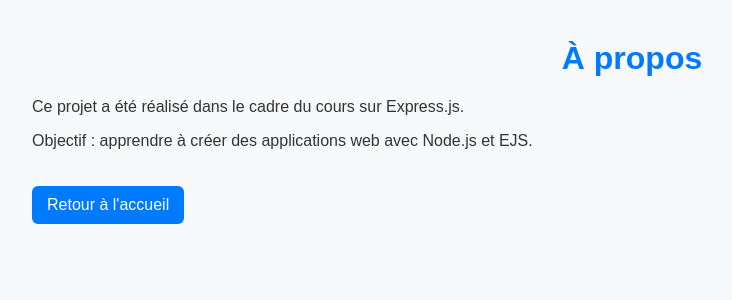
After one commit to mohamedbaklouti103/Mohamed_Baklouti_tp8, a Node server app: page /about in a window 1280 px wide. The commit adds this page. Shown: the top 300 px of the page, without its empty margins (8-740 px from the left). Run offline with Node 20, Linux system fonts and the light colour scheme.

Commit message:
TP6+about+contact

```diff
--- a/TP6/express-demo/server.js
+++ b/TP6/express-demo/server.js
@@ -32,3 +32,11 @@ app.post('/api/tasks', (req, res) => {
 });
 
 app.use(express.static('public'));
+
+app.get('/about', (req, res) => {
+  res.render('about');
+});
+
+app.get('/contact', (req, res) => {
+  res.render('contact');
+});
--- /dev/null
+++ b/TP6/express-demo/views/about.ejs
@@ -0,0 +1,15 @@
+<!DOCTYPE html>
+<html>
+<head>
+  <meta charset="UTF-8">
+  <title>À propos</title>
+  <link rel="stylesheet" href="/styles.css">
+</head>
+<body>
+  <h1>À propos</h1>
+  <p>Ce projet a été réalisé dans le cadre du cours sur Express.js.</p>
+  <p>Objectif : apprendre à créer des applications web avec Node.js et EJS.</p>
+
+  <a href="/">Retour à l'accueil</a>
+</body>
+</html>
--- a/TP6/express-demo/views/index.ejs
+++ b/TP6/express-demo/views/index.ejs
@@ -7,6 +7,9 @@
 </head>
 <body>
   <h1>Bienvenue, <%= user %> !</h1>
-  <a href="/tasks">Voir les tâches</a>
+ <a href="/tasks">Voir les tâches</a> |
+<a href="/about">À propos</a> |
+<a href="/contact">Contact</a>
+
 </body>
 </html>
```
Also changed, not shown: TP6/express-demo/views/contact.ejs (added, +15 -0 lines).
